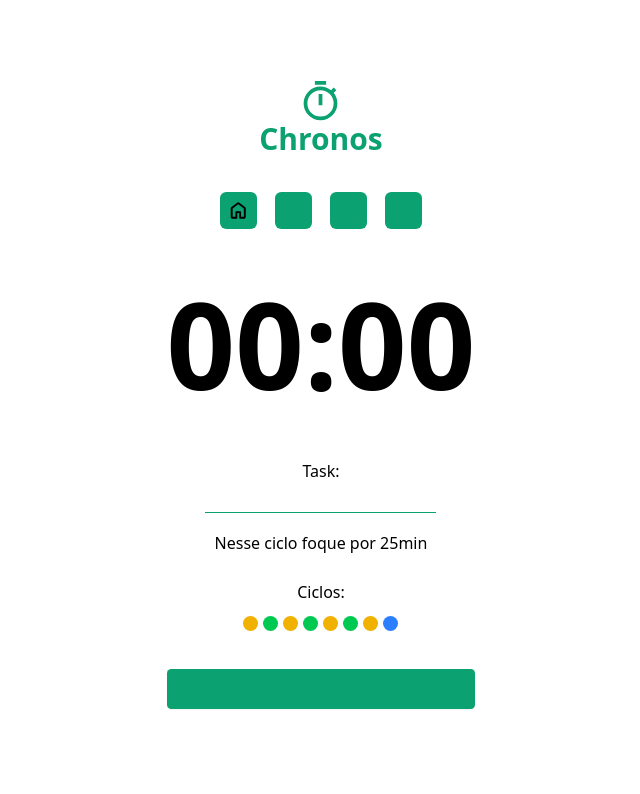
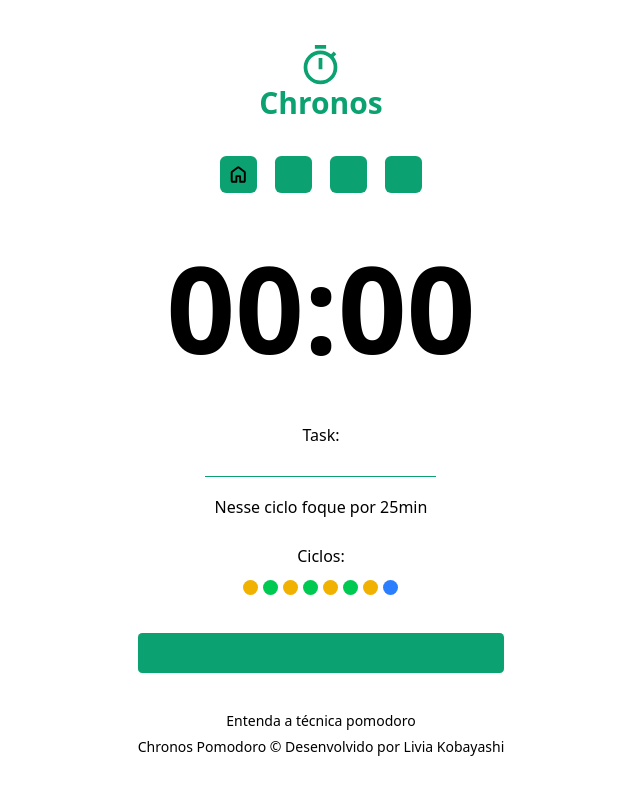
Before and after one commit to liviakobayashii/chronosPomodoro, a React (Vite) app: page / in a window 1280 px wide. Shown: the top 794 px of the page, without its empty margins (319-959 px from the left). Built offline with nearby package versions, Linux system fonts and the light colour scheme; some icons are missing.

Commit message:
feat: footer creation

```diff
--- /dev/null
+++ b/src/components/footer/footer.tsx
@@ -0,0 +1,8 @@
+export default function Footer() {
+    return(
+        <footer className="flex flex-col gap-2 text-[14px] text-center ">
+            <a href="https://pt.wikipedia.org/wiki/T%C3%A9cnica_pomodoro" target="_blank" className="hover:text-[#0ba170] duration-200 transition-all">Entenda a técnica pomodoro</a>
+            <p>Chronos Pomodoro &copy; Desenvolvido por Livia Kobayashi</p>
+        </footer>
+    )
+}
--- a/src/sections/home/view/home-view.tsx
+++ b/src/sections/home/view/home-view.tsx
@@ -1,5 +1,6 @@
 import CyclesView from "@/components/cycles/view/cycles-view";
 import DefaultButton from "@/components/default-button";
+import Footer from "@/components/footer/footer";
 import TaskForm from "@/components/task-form/task-form";
 
 export default function HomeView() {
@@ -9,7 +10,7 @@ export default function HomeView() {
         <TaskForm />
         <CyclesView />
         <DefaultButton fullWidth />
-
+        <Footer/>
     </>
     )
 }
```
